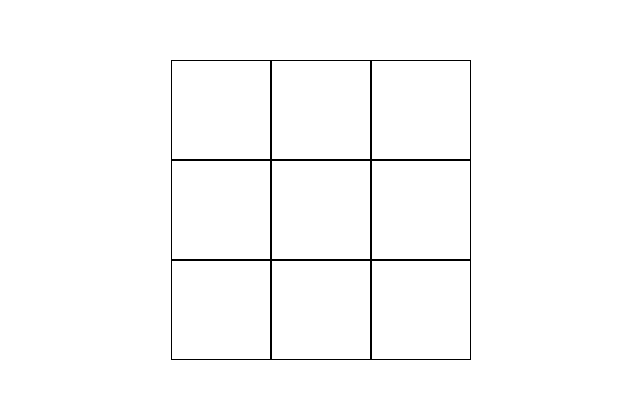
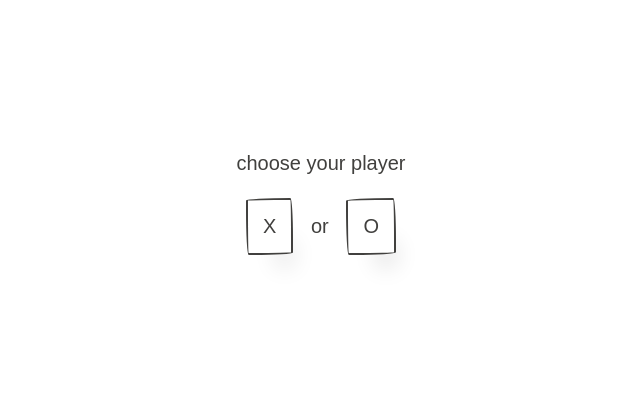
Before and after one commit to csagymbek/tictactoe-react-hooks-minimax-algorithm, a React (Create React App) app: page / in a window 1280 px wide. Shown: the part 190-588 px from the top of the page, without its empty margins (319-959 px from the left). Built offline with nearby package versions, Linux system fonts and the light colour scheme; a web font is replaced by a local one.

Commit message:
first  coomit

```diff
--- a/src/App.js
+++ b/src/App.js
@@ -8,10 +8,10 @@ export default function App() {
     <Main>
       <Game />
     </Main>
-  )
+  );
 }
 
-const Main = styled.main `
+const Main = styled.main`
   display: flex;
   justify-content: center;
   align-items: center;
--- a/src/components/Game.js
+++ b/src/components/Game.js
@@ -1,20 +1,19 @@
 import React, {useState} from 'react';
-import {DIMS, SQUARE_DIMS, DRAW, PLAYER_X, PLAYER_O} from "../constants";
 import styled from "styled-components";
+import {DIMS, SQUARE_DIMS, DRAW, PLAYER_X, PLAYER_O, GAME_STATES} from "../constants";
+import {getRandomInt, switchPlayers} from "../util";
 
-const arr = new Array(DIMS ** 2).fill(null);
+const grid = new Array(DIMS ** 2).fill(null);
 
 export default function Game() {
-    const [squares, setSquares] = useState(arr);
-    const [players, setPlayers] = useState({
-        human: PLAYER_X,
-        computer: PLAYER_O
-    });
+    const [squares, setSquares] = useState(grid);
+    const [players, setPlayers] = useState({human: null, computer: null});
+    const [gameState, setGameState] = useState(GAME_STATES.notStarted);
 
     const move = (idx, player) => {
         setSquares(squares => {
             const squaresCopy = [...squares];
-            squares[idx] = player;
+            squaresCopy[idx] = player;
             return squaresCopy;
         });
     };
@@ -25,22 +24,39 @@ export default function Game() {
         }
     };
 
-    return (
-        <Container dims={DIMS}>
+   const computerMove = () => {
+       const idx = getRandomInt(0, 8);
+       while(squares[idx]){
+           idx = getRandomInt(0, 8);
+       }
+       move(idx, players.computer);
+   };
+
+   const choosePlayer = option => {
+       setPlayers({human: option, computer: switchPlayers(option)});
+       setGameState(GAME_STATES.inProgress);
+   };
+
+    return gameState === GAME_STATES.notStarted ? <Screen>
+        <Inner>
+            <ChooseText>choose your player</ChooseText>
+            <ButtonRow>
+                <button onClick={() => choosePlayer(PLAYER_X)}>X</button>
+                <p>or</p>
+                <button onClick={() => choosePlayer(PLAYER_O)}>O</button>
+            </ButtonRow>
+        </Inner>
+    </Screen> : <Container dims={DIMS}>
             {squares.map((el, idx) => {
                 const isActive = el !== null;
-                return (
-                    <Square key={idx} onClick={() => humanMove(idx)}>
-                        {isActive && <Marker>{el === PLAYER_X ? "X" : "O"}</Marker>}
-                    </Square>
-                );
+                return <Square key={idx} onClick={() => humanMove(idx)}>
+                    {isActive && <Marker>{el === PLAYER_X ? "X" : "O"}</Marker>}
+                </Square>
             })}
-        </Container>
-    );
+    </Container>
 }
 
-
-const Container = styled.div `
+const Container = styled.div`
     display: flex;
     justify-content: center;
     width: ${({dims}) => `${dims * (SQUARE_DIMS + 5)}px`};
@@ -48,19 +64,35 @@ const Container = styled.div `
     position: relative;
 `;
 
-const Square = styled.div `
+const Square = styled.div`
     display: flex;
     justify-content: center;
     align-items: center;
     width: ${SQUARE_DIMS}px;
     height: ${SQUARE_DIMS}px;
     border: 1px solid black;
-    border
     &:hover{
         cursor: pointer;
     }
 `;
 
-const Marker = styled.p `
+const Marker = styled.p`
     font-size: 68px;
 `;
+
+const Screen = styled.div``;
+
+const Inner = styled.div`
+    display: flex;
+    flex-direction: column;
+    align-items: center;
+    margin-bottom: 30px;
+`;
+
+const ChooseText = styled.p``;
+
+const ButtonRow = styled.div`
+    display: flex;
+    width: 150px;
+    justify-content: space-between;
+`;
--- a/src/constants.js
+++ b/src/constants.js
@@ -1,6 +1,11 @@
-// Dimensions of the board (3x3 squares), game outcomes and players, and dimensions for the board squares, in pixels.
 export const DIMS = 3;
 export const SQUARE_DIMS = 100;
 export const DRAW = 0;
 export const PLAYER_X = 1;
 export const PLAYER_O = 2;
+
+export const GAME_STATES = {
+    notStarted: "not_started",
+    inProgress: "in_progress",
+    over: "over"
+};
--- /dev/null
+++ b/src/util.js
@@ -0,0 +1,11 @@
+import {PLAYER_X, PLAYER_O} from "./constants";
+
+export const getRandomInt = (min, max) => {
+    min = Math.ceil(min);
+    max = Math.floor(max);
+    return Math.floor(Math.random() * (max - min + 1)) + min;
+};
+
+export const switchPlayers = player => {
+    return player === PLAYER_X ? PLAYER_O : PLAYER_X;
+};
```
Also changed, not shown: 1 other file (tests, documents, lock files or other folders).
